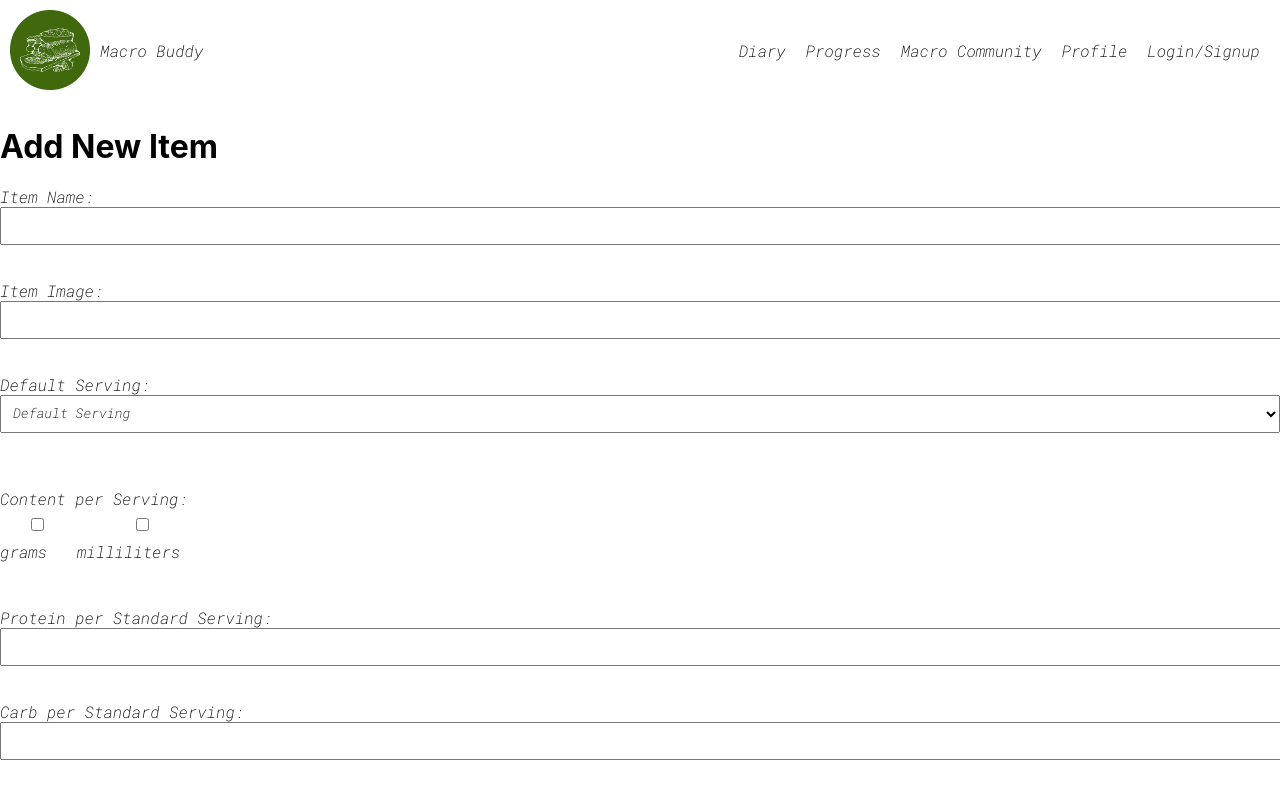
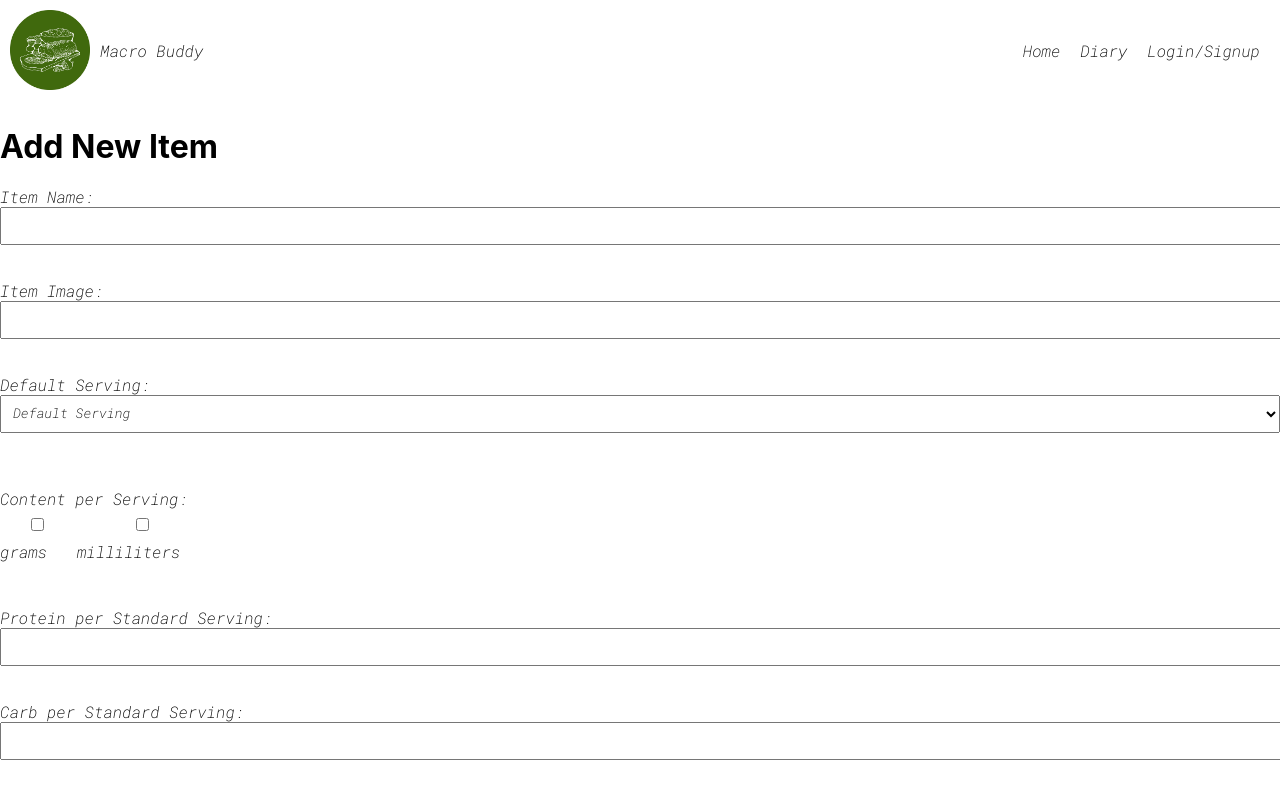
Before and after one commit to AstroMike101/macro-buddy, a React (Create React App) app: page /log-meal in a window 1280 px wide. Shown: the top 798 px of the page. Built offline with nearby package versions, Linux system fonts and the light colour scheme.

Commit message:
routing fix1

```diff
--- a/package.json
+++ b/package.json
@@ -9,6 +9,8 @@
     "bcrypt": "^5.1.1",
     "cors": "^2.8.5",
     "jsonwebtoken": "^9.0.2",
+    "mongoose": "^8.0.2",
+    "nodejs": "^0.0.0",
     "react": "^18.2.0",
     "react-dom": "^18.2.0",
     "react-router-dom": "^6.19.0",
--- a/src/LogAMeal.js
+++ b/src/LogAMeal.js
@@ -1,10 +1,10 @@
 import React, { useState } from 'react';
-
 import { Link, useNavigate } from 'react-router-dom';
-
 import './LogAMeal.css';
 
 const AddItem = () => {
+    const navigate = useNavigate();
+
     const [newItem, setNewItem] = useState({
         itemName: '',
         itemDescription: '',
@@ -57,6 +57,9 @@ const AddItem = () => {
             if (response.ok) {
                 // Handle success
                 console.log('Meal added successfully');
+
+                // Redirect to the /diary page after successful submission
+                navigate('/diary');
             } else {
                 // Handle errors
                 console.error('Failed to add meal:', response.statusText);
@@ -65,8 +68,6 @@ const AddItem = () => {
             console.error('Error adding meal:', error);
         }
     };
-
-
 
     return (
         <div>
@@ -189,6 +190,7 @@ const AddItem = () => {
                     />
                 </label>
                 <br />
+
                 <button type="submit">Add Item</button>
             </form>
         </div>
--- a/src/NavBar.js
+++ b/src/NavBar.js
@@ -14,11 +14,8 @@ const NavBar = () => {
   }, []);
 
   const handleLogout = () => {
-    // Remove the token from localStorage
     localStorage.removeItem('token');
-    // Update the state to reflect the logged-out status
     setIsLoggedIn(false);
-    // Navigate to the home page or another appropriate page
     navigate('/');
   };
 
@@ -30,10 +27,10 @@ const NavBar = () => {
       </div>
       <div className="nav-links">
         {/* <a href="/">Diary</a> */}
+        <a href="/">Home</a>
         <Link to="/diary">Diary</Link>
-        <a href="/">Progress</a>
-        <a href="/">Macro Community</a>
-        <a href="/">Profile</a>
+
+
         <Link to = '/register'>Login/Signup</Link>
       </div>
     </div>
```
Also changed, not shown: 1 other file (tests, documents, lock files or other folders). Lines whose indentation alone changed are shown as unchanged.
